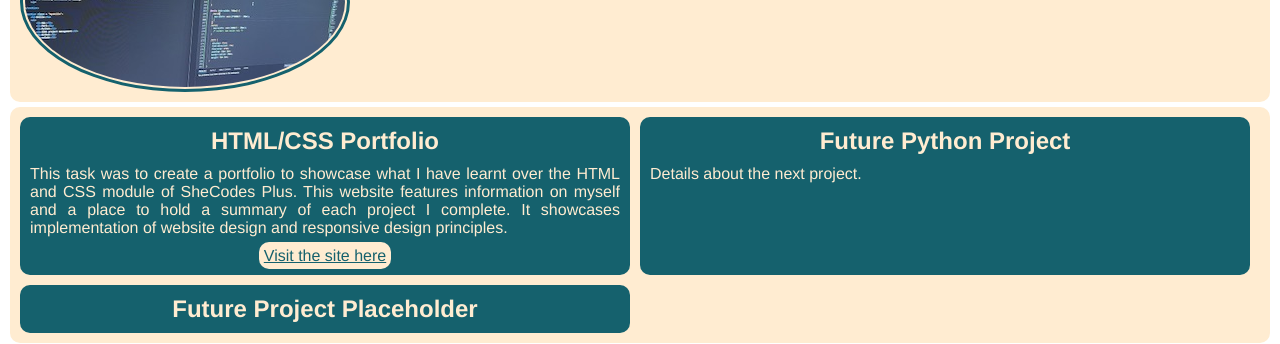
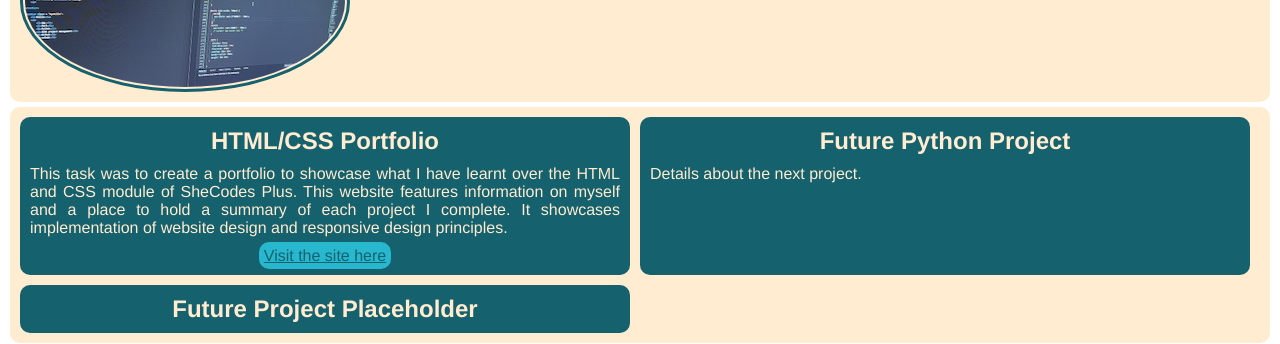
Before and after one commit to tscott-1/tscott-1.github.io, a plain HTML site: page project.html in a window 1280 px wide. In both pictures the pointer is over the link "Visit the site here". Shown: the part 153-497 px from the top of the page. Drawn offline with Linux system fonts and the light colour scheme.

Commit message:
add hover effect for projects button

```diff
--- a/style.css
+++ b/style.css
@@ -376,6 +376,10 @@ header button {
   background-color: var(--base);
 }
 
+.projectlink:hover{
+  background-color: var(--action)
+}
+
 .contentblock{
   background-color: var(--brand);
   color: var(--base);
```
